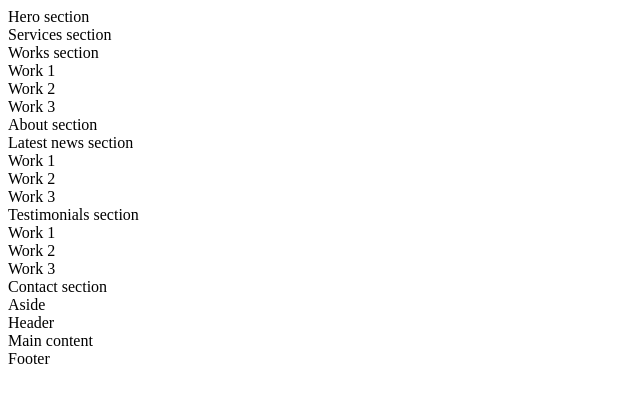
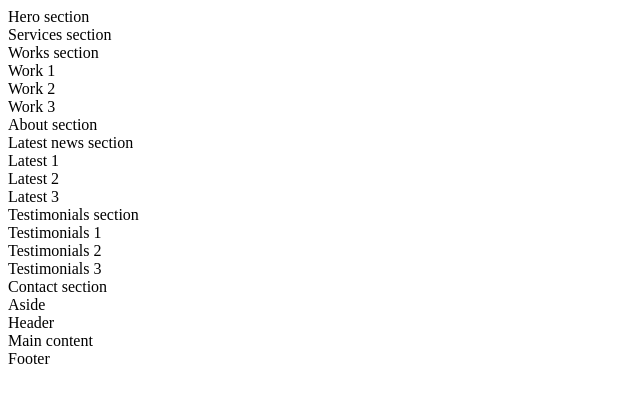
Before and after one commit to YuranyUlchur/holbertonschool-web_front_end, a plain HTML site: page html_advanced/6-index.html in a window 1280 px wide. Shown: the whole page, without its empty margins (0-640 px from the left). Drawn offline with Linux system fonts and the light colour scheme.

Commit message:
add name the each section

```diff
--- a/html_advanced/6-index.html
+++ b/html_advanced/6-index.html
@@ -15,13 +15,13 @@
             <article>Work 3</article></section>
         <section>About section</section>
         <section>Latest news section
-            <article>Work 1</article>
-            <article>Work 2</article>
-            <article>Work 3</article></section>
+            <article>Latest 1</article>
+            <article>Latest 2</article>
+            <article>Latest 3</article></section>
         <section>Testimonials section
-            <article>Work 1</article>
-            <article>Work 2</article>
-            <article>Work 3</article></section>
+            <article>Testimonials 1</article>
+            <article>Testimonials 2</article>
+            <article>Testimonials 3</article></section>
         <section>Contact section</section>
         <aside>Aside</aside>
     </main>
```
